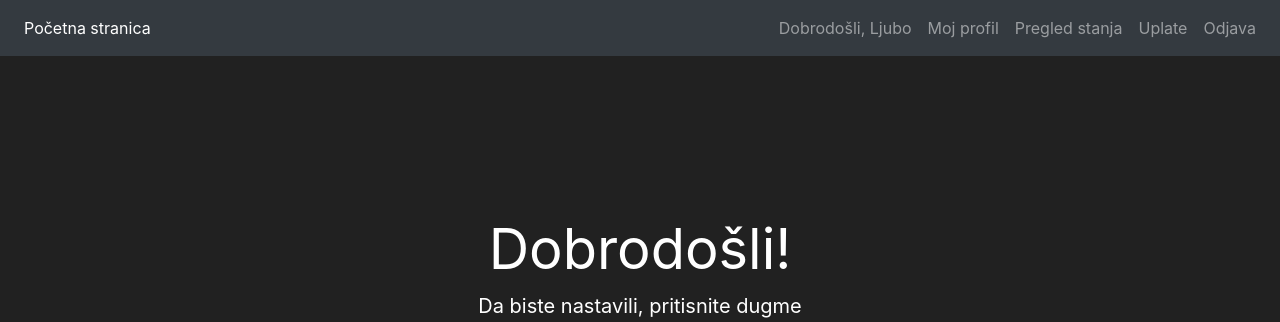
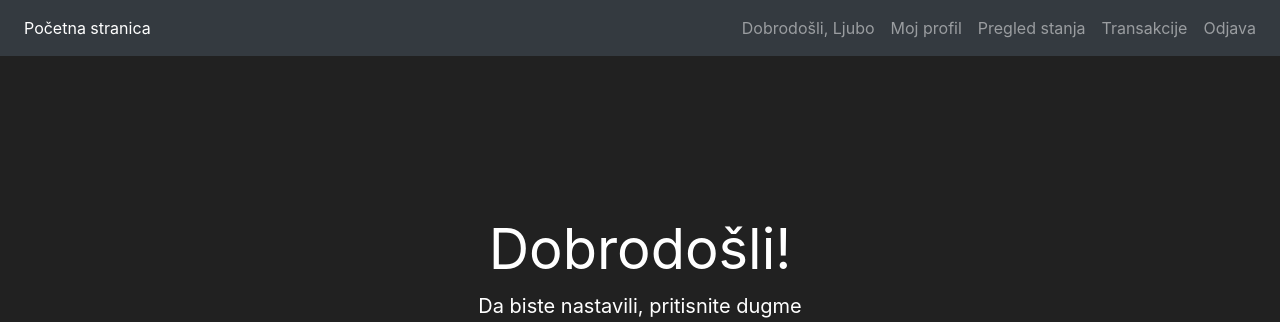
Before and after one commit to zare2k/DRS-Projekat, a Flask app: page / in a window 1280 px wide. Shown: the top 322 px of the page. Run offline with Flask 2, Linux system fonts and the light colour scheme; a user stored in the database is signed in; some libraries are stand-ins or nearby versions.

Commit message:
Update base.html

```diff
--- a/projekat/templates/base.html
+++ b/projekat/templates/base.html
@@ -35,7 +35,7 @@
             <a class="nav-link" href="{{url_for('pregled_stanja', id=current_user.id)}}">Pregled stanja</a>
           </li>
           <li class="nav-item">
-            <a class="nav-link" href="#">Uplate</a>
+            <a class="nav-link" href="{{url_for('transakcije')}}">Transakcije</a>
           </li>
           <li class="nav-item">
             <a class="nav-link" href="{{url_for('odjava')}}">Odjava</a>
```
